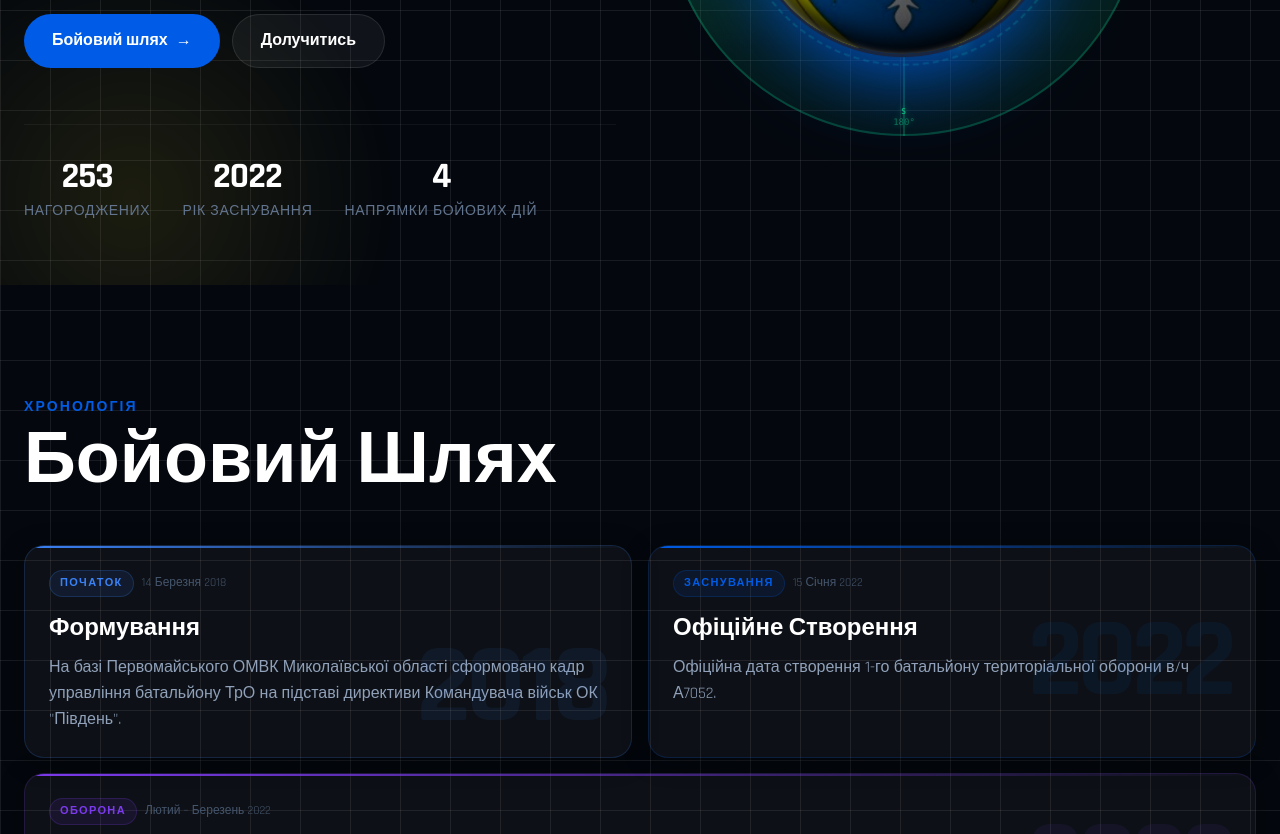
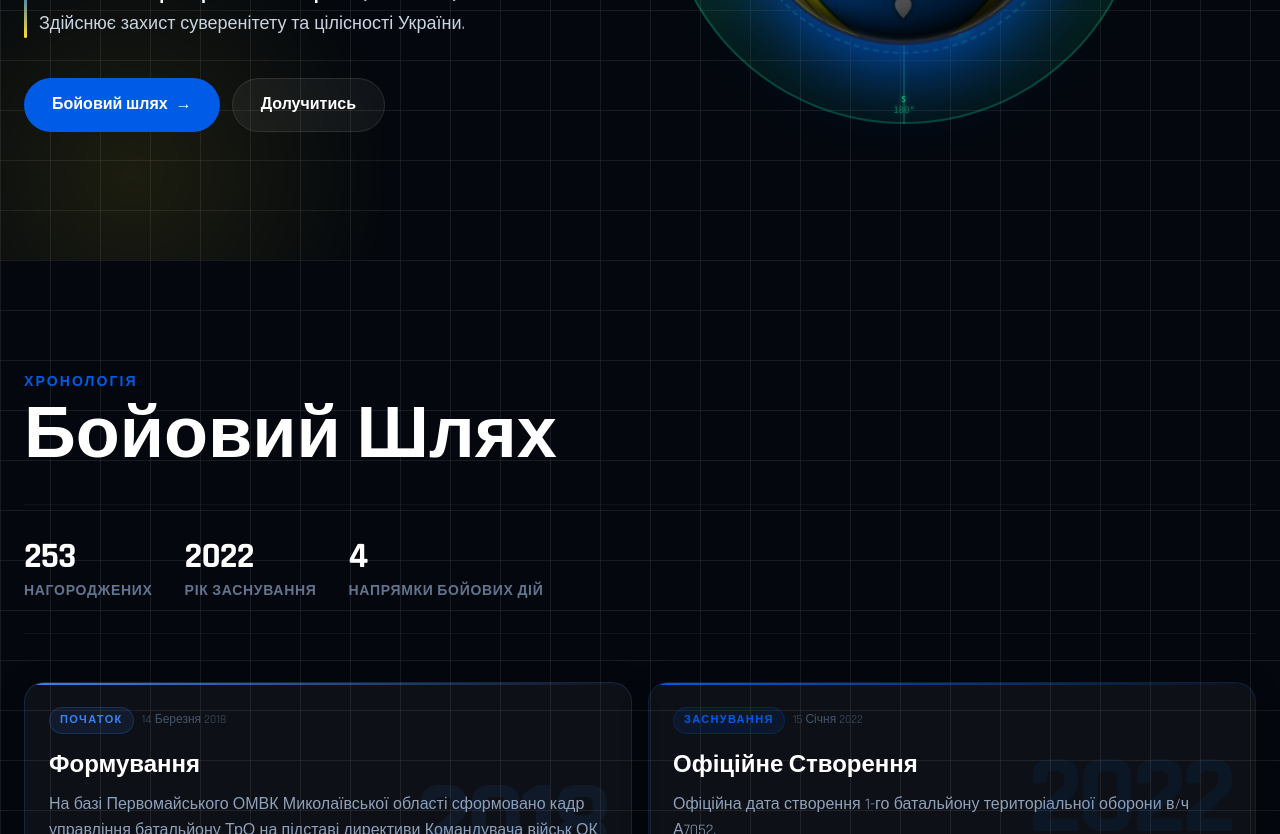
Before and after one commit to bohdanadamenko/1battalion123tro, a React (Vite) app in the folder 1bt-app/: page / in a window 1280 px wide. Shown: the part 540-1374 px from the top of the page. Built offline with nearby package versions, Linux system fonts and the light colour scheme.

Commit message:
style: final relocation of stats block to timeline and test fix

```diff
--- a/1bt-app/src/components/Hero.tsx
+++ b/1bt-app/src/components/Hero.tsx
@@ -77,20 +77,7 @@ const Hero = () => {
               </button>
             </div>
 
-            <div className="mt-14 flex gap-8 pt-8 border-t border-white/5 justify-center lg:justify-start">
-              {[
-                { num: '253', label: 'Нагороджених' },
-                { num: '2022', label: 'Рік заснування' },
-                { num: '4', label: 'Напрямки бойових дій' },
-              ].map((s) => (
-                <div key={s.label} className="text-center">
-                  <div className="text-3xl md:text-4xl font-black text-white tracking-tight">
-                    {s.num}
-                  </div>
-                  <div className="text-xs md:text-sm text-slate-500 mt-1 uppercase tracking-wider">{s.label}</div>
-                </div>
-              ))}
-            </div>
+
           </div>
 
           {/* Tactical Military Radar Effect - Scaled up & Intensified */}
--- a/1bt-app/src/components/Timeline.tsx
+++ b/1bt-app/src/components/Timeline.tsx
@@ -190,7 +190,23 @@ const Timeline = () => {
         {/* Header */}
         <div ref={headRef} className={`sr sr-up mb-12 ${headVisible ? 'reveal' : ''}`}>
           <p className="text-sm font-bold tracking-[0.15em] text-uaBlue uppercase mb-2">Хронологія</p>
-          <h2 className="text-6xl md:text-7xl font-black text-white leading-none">Бойовий Шлях</h2>
+          <h2 className="text-6xl md:text-7xl font-black text-white leading-none mb-8">Бойовий Шлях</h2>
+
+          {/* Moved Stats from Hero */}
+          <div className="flex flex-wrap gap-8 py-8 border-y border-white/5 justify-start">
+            {[
+              { num: '253', label: 'Нагороджених' },
+              { num: '2022', label: 'Рік заснування' },
+              { num: '4', label: 'Напрямки бойових дій' },
+            ].map((s) => (
+              <div key={s.label} className="text-left">
+                <div className="text-3xl md:text-4xl font-black text-white tracking-tight">
+                  {s.num}
+                </div>
+                <div className="text-xs md:text-sm text-slate-500 mt-1 uppercase tracking-wider font-bold">{s.label}</div>
+              </div>
+            ))}
+          </div>
         </div>
 
         {/* Bento Grid */}
```
Also changed, not shown: 1 other file (tests, documents, lock files or other folders).
